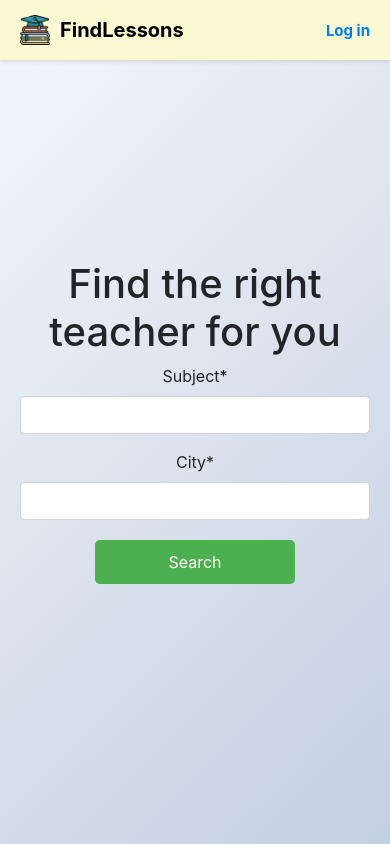
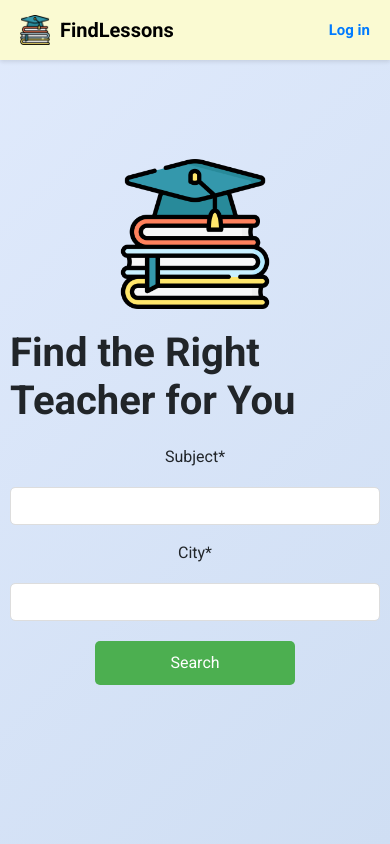
Before and after one commit to ch-fano/findLessons, a Django app: page / in a window 390 px wide. Run offline with Django 5.2, Linux system fonts and the light colour scheme; some libraries are stand-ins or nearby versions.

Commit message:
changed home graphic and added argument link in reservation to fix back button

```diff
--- a/templates/base.html
+++ b/templates/base.html
@@ -15,7 +15,7 @@
             margin: 0;
             padding: 60px 0 0;
             font-family: Arial, sans-serif;
-            background: linear-gradient(135deg, #f5f7fa 0%, #c3cfe2 100%);
+            background: linear-gradient(135deg, #e0eafc 0%, #cfdef3 100%);
         }
         .header {
             position: fixed;
--- a/templates/homepage.html
+++ b/templates/homepage.html
@@ -1,16 +1,24 @@
 {% extends 'base.html' %}
+{% load static %}
 {% load crispy_forms_filters %}
 
-{% block title %} {{title}} {% endblock %}
+{% block title %} {{ title }} {% endblock %}
 
 {% block head %}
     {{ block.super }}
+
+    <!-- Include Google Fonts -->
+    <link href="https://fonts.googleapis.com/css2?family=Roboto:wght@400;700&display=swap" rel="stylesheet">
+
+    <!-- Include Font Awesome for Icons -->
+    <link rel="stylesheet" href="https://cdnjs.cloudflare.com/ajax/libs/font-awesome/6.0.0-beta3/css/all.min.css">
 
     <style>
         html, body {
             height: 100%;
             margin: 0;
             padding: 0;
+            font-family: 'Roboto', sans-serif;
         }
 
         .full-page-container {
@@ -21,13 +29,42 @@
             align-items: center;
             padding: 20px;
             box-sizing: border-box;
-            background: linear-gradient(135deg, #f5f7fa 0%, #c3cfe2 100%);
+            background: linear-gradient(135deg, #e0eafc 0%, #cfdef3 100%);
         }
 
-        .full-page-container h1, .full-page-container form {
+        .full-page-container h1 {
+            margin-bottom: 20px;
+            animation: fadeIn 2s ease-in-out;
+            font-weight: 700;
+        }
+
+        @keyframes fadeIn {
+            from {
+                opacity: 0;
+            }
+            to {
+                opacity: 1;
+            }
+        }
+
+        .full-page-container img {
+            max-width: 150px;
+            margin-bottom: 20px;
+        }
+
+        .full-page-container form {
             width: 100%;
             max-width: 600px;
             text-align: center;
+        }
+
+        input[type="text"], input[type="email"], input[type="password"], textarea {
+            width: 100%;
+            padding: 10px;
+            margin: 10px 0;
+            border: 1px solid #ddd;
+            border-radius: 5px;
+            box-sizing: border-box;
         }
 
         .btn-custom {
@@ -35,15 +72,33 @@
             width: 100%;
             max-width: 200px;
             margin: 20px auto 0;
+            padding: 10px;
+            background: #4CAF50;
+            color: white;
+            border: none;
+            border-radius: 5px;
+            font-size: 16px;
+            cursor: pointer;
+            transition: background 0.3s ease;
+        }
+
+        .btn-custom:hover {
+            background: #45a049;
+        }
+
+        @media (max-width: 768px) {
+            .full-page-container {
+                padding: 10px;
+            }
         }
     </style>
-
 
 {% endblock %}
 
 {% block content %}
     <div class="full-page-container">
-        <h1> Find the right teacher for you </h1>
+        <img src="{% static 'imgs/favicon.png' %}" alt="Site Logo">
+        <h1>Find the Right Teacher for You</h1>
         <form action="{% url 'homepage' %}" method="POST">
             {% csrf_token %}
             {{ form | crispy }}
```
Also changed, not shown: reservation/templates/reservation/reservation_home.html (+12 -11 lines).
